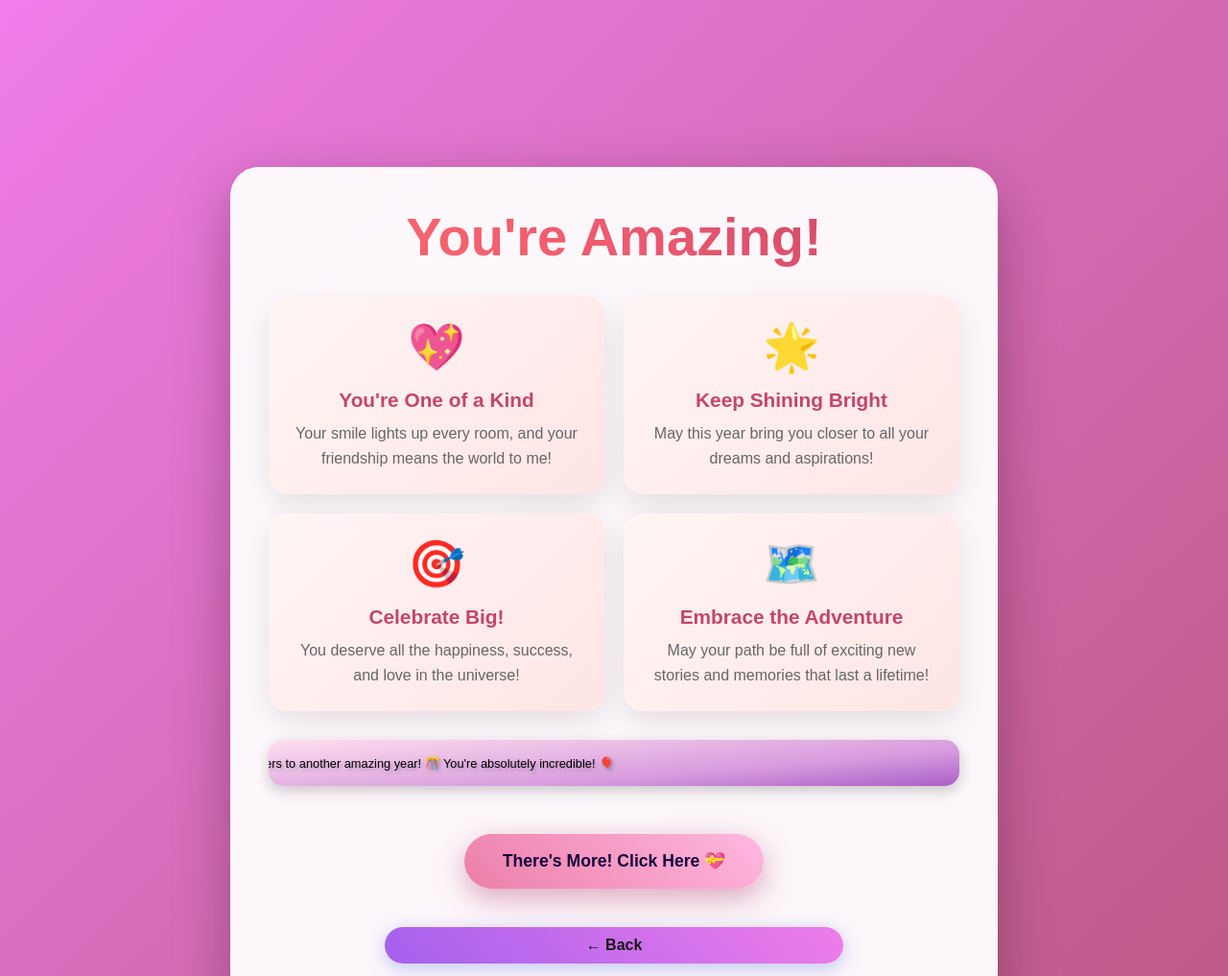
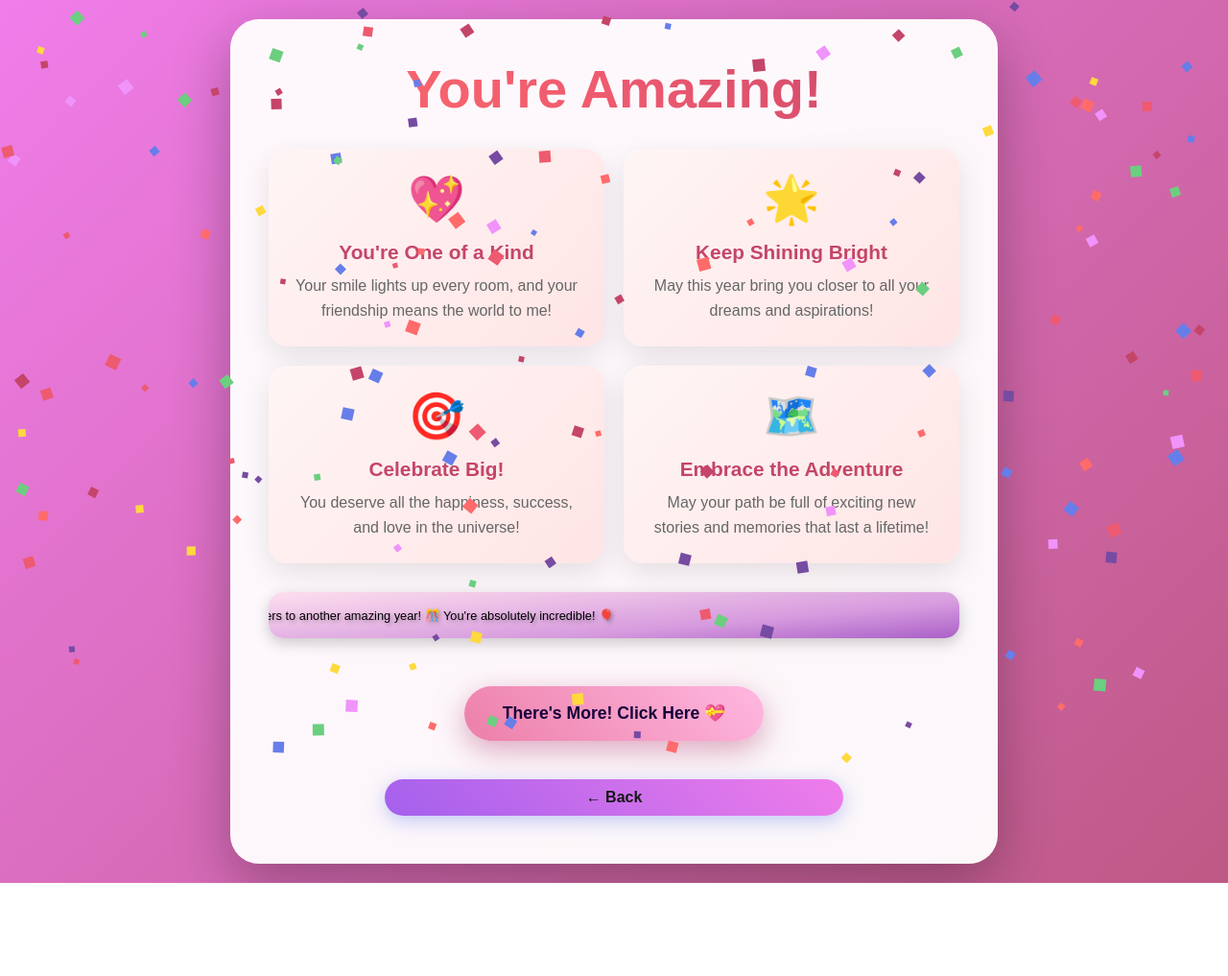
Before and after one commit to Nandonats/bestie-birth, a plain HTML site: page page2.html in a window 1280 px wide. Shown: the top 1017 px of the page at 96% size. After the commit the page ends 920 px from the top, so only its background shows below. Drawn offline with Linux system fonts and the light colour scheme.

Commit message:
Add files via upload

```diff
--- a/java.js
+++ b/java.js
@@ -1,20 +1,6 @@
-function playMusic() {
-    const audio = document.getElementById('background-music');
-
-    if (audio) {
-        audio.volume = 0.3;
-        audio.play().catch(error => {
-            console.log("Autoplay diblokir:", error);
-        });
-        return audio; // Mengembalikan objek audio
-    }
-}
-
 function goToPage2() {
-    // 1. Coba putar musik
     playMusic();
-
-    // 2. Tunda navigasi selama 50 milidetik (cukup untuk memulai pemutaran)
+    // Tunda navigasi sedikit untuk memberi waktu audio play() dimulai
     setTimeout(() => {
         window.location.href = 'page2.html';
     }, 50);
@@ -27,16 +13,106 @@ function goToPage3() {
     }, 50);
 }
 
+// Catatan: Fungsi ini mengarah ke index.html (asumsi ini adalah First.html Anda)
 function goToHome() {
     playMusic();
     setTimeout(() => {
+        // Jika halaman utama Anda adalah First.html, ganti 'index.html' menjadi 'First.html'
         window.location.href = 'index.html';
     }, 50);
 }
 
 function goBack() {
-    // goBack tidak perlu ditunda
     window.history.back();
+}
+
+if (document.getElementById('confetti-canvas')) {
+    const canvas = document.getElementById('confetti-canvas');
+    const ctx = canvas.getContext('2d');
+
+    canvas.width = window.innerWidth;
+    canvas.height = window.innerHeight;
+
+    window.addEventListener('resize', () => {
+        canvas.width = window.innerWidth;
+        canvas.height = window.innerHeight;
+    });
+
+    const confettiPieces = [];
+    const confettiCount = 150;
+    const colors = ['#ff6b6b', '#ee5a6f', '#c44569', '#f093fb', '#667eea', '#764ba2', '#ffd93d', '#6bcf7f'];
+
+    class Confetti {
+        constructor() {
+            this.x = Math.random() * canvas.width;
+            this.y = Math.random() * canvas.height - canvas.height;
+            this.size = Math.random() * 8 + 5;
+            this.speedY = Math.random() * 3 + 2;
+            this.speedX = Math.random() * 2 - 1;
+            this.color = colors[Math.floor(Math.random() * colors.length)];
+            this.rotation = Math.random() * 360;
+            this.rotationSpeed = Math.random() * 15 - 5;
+        }
+
+        update() {
+            this.y += this.speedY;
+            this.x += this.speedX;
+            this.rotation += this.rotationSpeed;
+
+            if (this.y > canvas.height) {
+                this.y = -10;
+                this.x = Math.random() * canvas.width;
+            }
+
+            if (this.x > canvas.width) {
+                this.x = 0;
+            } else if (this.x < 0) {
+                this.x = canvas.width;
+            }
+        }
+
+        draw() {
+            ctx.save();
+            ctx.translate(this.x, this.y);
+            ctx.rotate(this.rotation * Math.PI / 180);
+            ctx.fillStyle = this.color;
+            ctx.fillRect(-this.size / 2, -this.size / 2, this.size, this.size);
+            ctx.restore();
+        }
+    }
+
+    for (let i = 0; i < confettiCount; i++) {
+        confettiPieces.push(new Confetti());
+    }
+
+    function animateConfetti() {
+        ctx.clearRect(0, 0, canvas.width, canvas.height);
+
+        confettiPieces.forEach(confetti => {
+            confetti.update();
+            confetti.draw();
+        });
+
+        requestAnimationFrame(animateConfetti);
+    }
+
+    animateConfetti();
+}
+
+function playMusic() {
+    const audio = document.getElementById('background-music');
+
+    if (audio) {
+        // --- BARIS TAMBAHAN UNTUK MENGATUR VOLUME ---
+        // Atur volume (nilai antara 0.0 sampai 1.0). Di sini diatur ke 0.3 (30%)
+        audio.volume = 0.6;
+        // -------------------------------------------
+
+        // Mencoba memutar audio.
+        audio.play().catch(error => {
+            console.log("Autoplay diblokir:", error);
+        });
+    }
 }
 
 document.addEventListener('DOMContentLoaded', () => {
@@ -48,5 +124,4 @@ document.addEventListener('DOMContentLoaded', () => {
     wishCards.forEach((card, index) => {
         card.style.animationDelay = `${index * 0.2}s`;
     });
-
 });
--- a/style.css
+++ b/style.css
@@ -272,6 +272,16 @@ body {
     box-shadow: 0 8px 25px rgba(102, 126, 234, 0.6);
 }
 
+#confetti-canvas {
+    position: fixed;
+    top: 0;
+    left: 0;
+    width: 100%;
+    height: 100%;
+    pointer-events: none;
+    z-index: 999;
+}
+
 .page2 {
     background: linear-gradient(135deg, #F07DEA 0%, #BE5985 100%);
 }
```
Also changed, not shown: index.html (+1 -0 lines), page2.html (+0 -2 lines).
